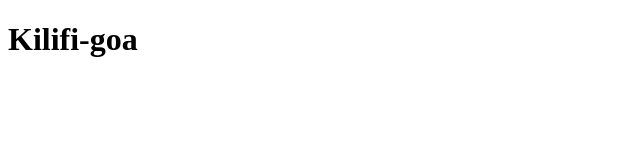
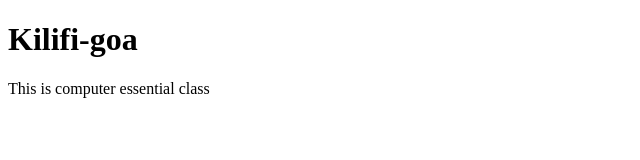
Before and after one commit to Jacobruwa/kilifi-goa, a plain HTML site: page index.html in a window 1280 px wide. Shown: the whole page, without its empty margins (0-640 px from the left). Drawn offline with Linux system fonts and the light colour scheme.

Commit message:
added a new paragraph

```diff
--- a/index.html
+++ b/index.html
@@ -7,5 +7,6 @@
 </head>
 <body>
     <h1>Kilifi-goa</h1>
+    <p>This is computer essential class</p>
 </body>
 </html>
```
